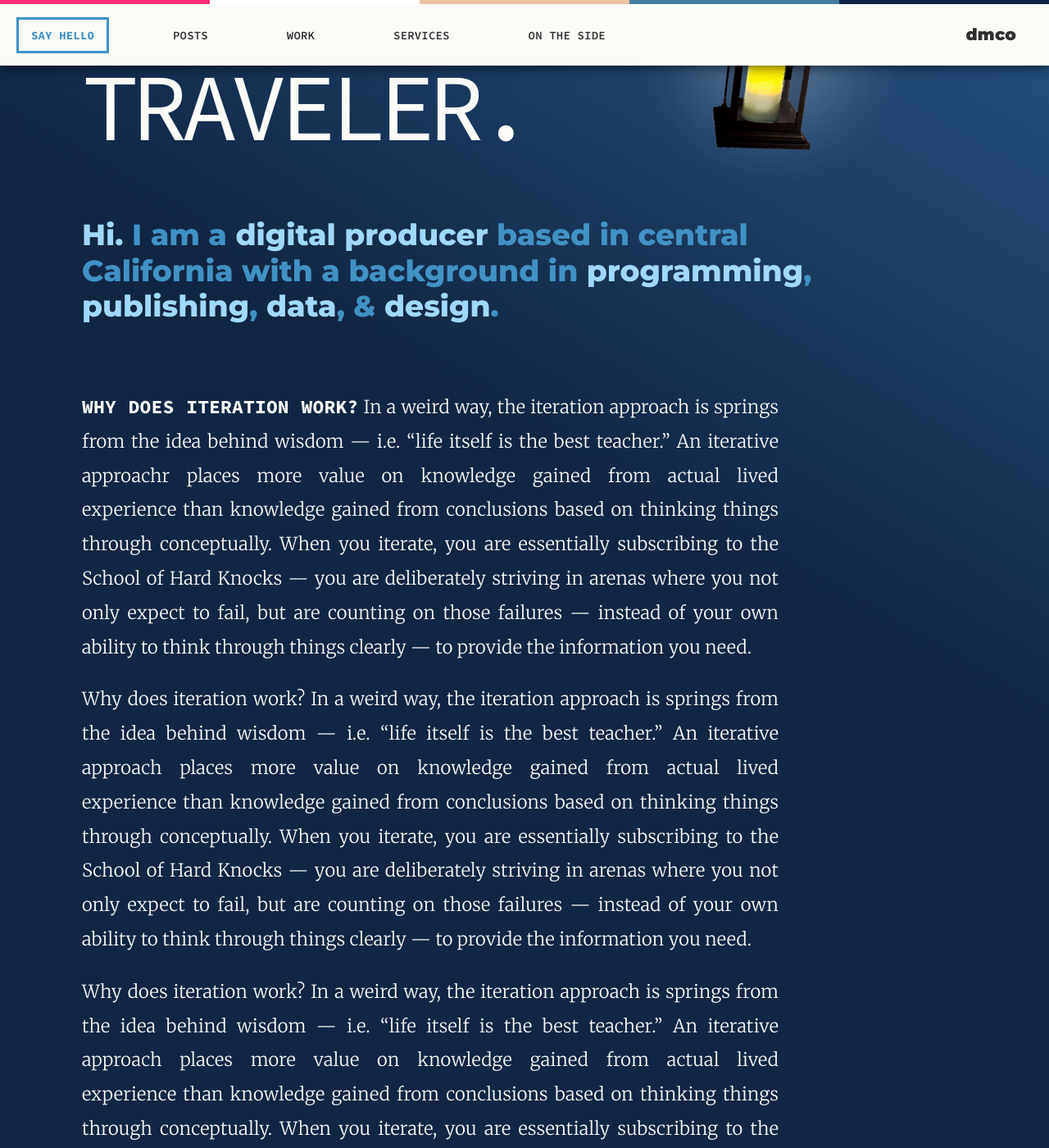
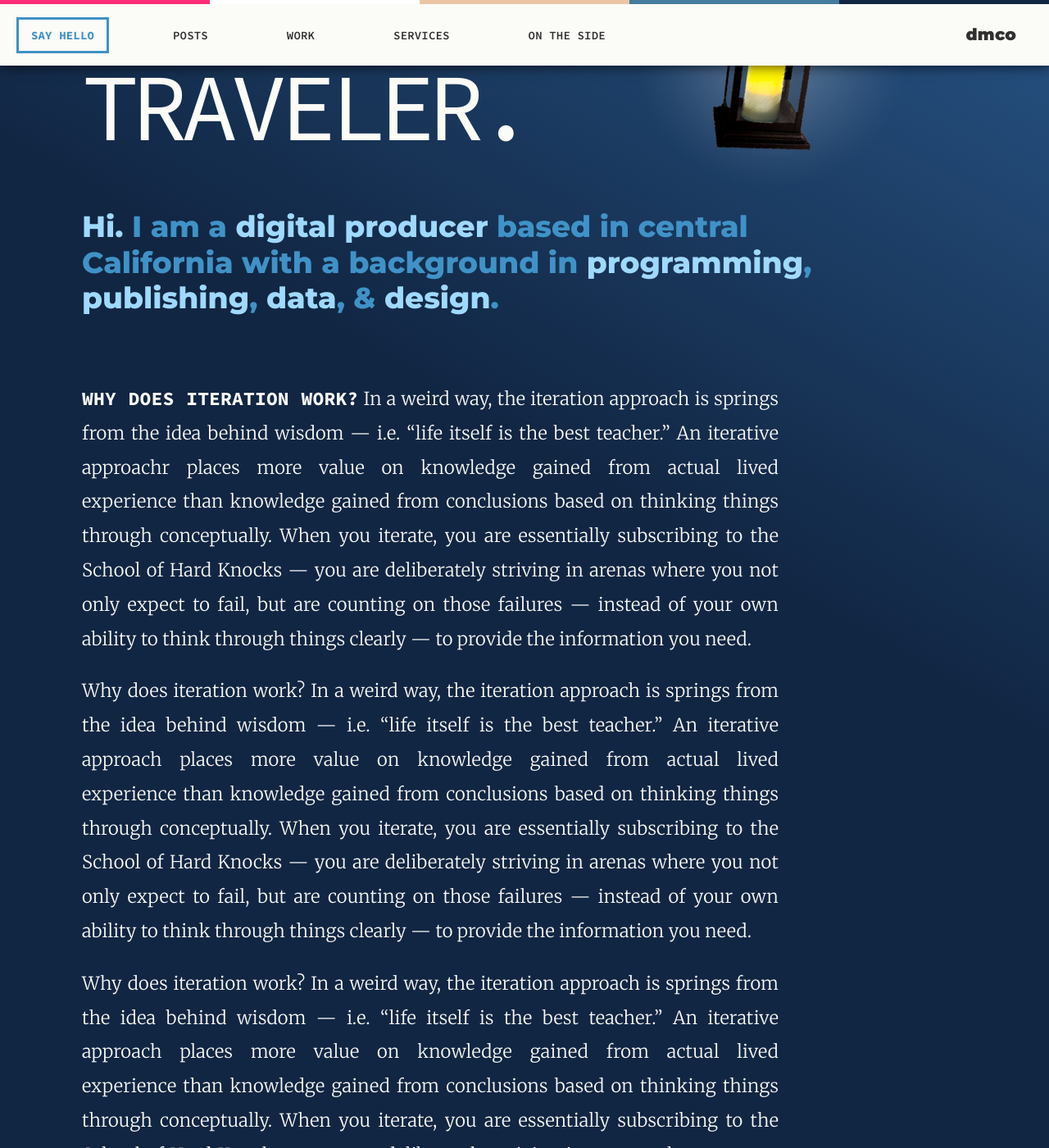
Before and after one commit to middletond/dmco, a Jekyll site: the page built from hello.html, in a window 1280 px wide and 1400 px high, scrolled down 295 px. Shown: the whole window at 82% size. Built offline with Jekyll 4.4.1, drawn with Linux system fonts in a browser that asks for light colours.

Commit message:
refactor side margins, finish hello page

```diff
--- a/_sass/_footer.scss
+++ b/_sass/_footer.scss
@@ -19,14 +19,17 @@
 		padding: 60px 0px;
 		h2 {
 			max-width: 1000px;
-			margin: 20px 0px;
+			margin-top: 20px;
+			margin-bottom: 20px;
 		}
 		.button {
-			margin: 30px 0px;
+			margin-top: 30px;
+			margin-bottom: 30px;
 		}
 	}
 	.footer-actions {
-		margin: 30px 0px;
+		margin-top: 30px;
+		margin-bottom: 30px;
 		.hello-form {
 			width: 650px;
 			h4 { margin-top: 0px; } // no margins on top / bottom elems so we can align w .social
--- a/_sass/_forms.scss
+++ b/_sass/_forms.scss
@@ -3,7 +3,8 @@
 form {
     margin: 30px 0px;
     .field {
-        margin: 30px 0px;
+        margin-top: 30px;
+        margin-bottom: 30px;
     }
     .button-block {
         margin: 0px 0px;
--- a/_sass/_pages.scss
+++ b/_sass/_pages.scss
@@ -18,8 +18,7 @@
 	.pre-content {
 		position: relative;
 		top: 80px;
-
-		max-width: 1400px;
+		max-width: 1500px;
 		.palette-bar {
 			.segment.first { max-width: 105px; } // align w text margin below
 		}
@@ -28,4 +27,9 @@
 			right: 130px;
 		}
 	}
+	.paint-spatter {
+		top: -92px;
+		right: -150px;
+		z-index: 1;
+	}
 }
--- a/_sass/_palette_bar.scss
+++ b/_sass/_palette_bar.scss
@@ -24,3 +24,13 @@
 		&.fifth { background-color: $magenta; }
 	}
 }
+
+.paint-spatter {
+	width: 397px;
+	height: 446px;
+	position: absolute;
+	top: 40px;
+	right: -10px;
+	background-image: url("../img/paint.png");
+	background-repeat: no-repeat;
+}
--- a/_sass/_sections.scss
+++ b/_sass/_sections.scss
@@ -42,13 +42,15 @@
 h2 {
 	letter-spacing: 0em;
 	font-size: 30px;
-	margin: 10px 0px;
+	margin-top: 10px;
+	margin-bottom: 10px;
 	padding: 0;
 }
 h3 {
 	position: relative;
 	font-size: 24px;
 	font-weight: 500;
+	border-top: $magenta solid 2px;
 	&:before {
 		content: "";
 		display: block;
@@ -56,35 +58,55 @@
 		height: 12px;
 		background-color: $magenta;
 		position: relative;
-		margin-bottom: 15px;
+		margin-bottom: 18px;
 	}
-	border-top: $magenta solid 2px;
+	// &:before {
+	// 	content: "";
+	// 	display: block;
+	// 	width: 700px;
+	// 	margin: 0px auto;
+	// 	height: 12px;
+	// 	background-color: $navy;
+	// 	position: relative;
+	// 	top: -10px;
+	// }
+	&:after {
+		content: "";
+		display: block;
+		width: 700px;
+		margin: 0px auto;
+		height: 12px;
+		background-color: $navy;
+		position: relative;
+		top: -60px;
+		left: 700px;
+	}
 	&.alt {
 		border-color: $blue;
-		&:before { background-color: $blue }
-	}
-	&.paint-spatter {
-		&:after {
-		content: "";
-		width: 397px;
-		height: 446px;
-		position: absolute;
-		top: 40px;
-		right: -10px;
-		background-image: url("../img/paint.png");
-		background-repeat: no-repeat;
+		&:before {
+			background-color: $blue;
 		}
 	}
 }
 .content {
-	margin: 0px 100px;
 	position: relative;
+	margin: 0px 0px;
+	& > * { // default margins to .content children (h12345, div, p, etc) so option exists to bring child to edges
+		margin-left: 100px;
+		margin-right: 100px;
+	}
 }
 .content-block {
-	margin: 80px 0px;
+	position: relative;
+	margin-top: 80px;
+	margin-bottom: 80px;
 	&.center > div {
 		width: 700px;
 		margin: 0px auto 0px auto; // ha i didn't realize you could do this
+	}
+	&.full-width { // allow content to edges
+		margin-left: 0px;
+		margin-right: 0px;
 	}
 }
 
@@ -113,7 +135,6 @@
 		background-repeat: no-repeat;
 	}
 	.content {
-		margin: 0px 100px;
 		h1 {
 			color: $cream;
 			&:before {
@@ -122,7 +143,8 @@
 		}
 		h2 {
 			max-width: 950px;
-			margin: 80px 0px;
+			margin-top: 70px;
+			margin-bottom: 70px;
 			line-height: 120%;
 			text-transform: none;
 			font-family: "Montserrat", sans-serif;
@@ -143,7 +165,8 @@
 			}
 		}
 		.heading-block {
-			margin: 40px 0px;
+			margin-top: 40px;
+			margin-bottom: 40px;
 			padding: 0px 40px;
 			border-left: $magenta solid 26px;
 			h1 {
--- a/hello.html
+++ b/hello.html
@@ -31,7 +31,8 @@
 
         <div class="content-block center" id="contact">
 
-            <h3 class="paint-spatter">Drop Me A Line</h3>
+            <figure class="paint-spatter"></figure>
+            <h3>Drop Me A Line</h3>
 
             <div class="hello-form">
                 <form name="hello" class="hello" method="get">
```
